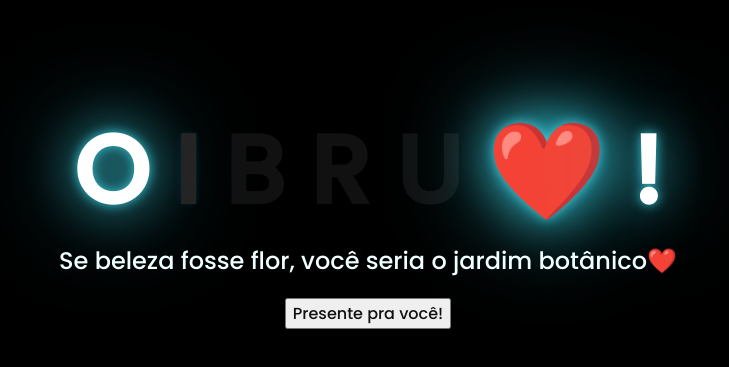
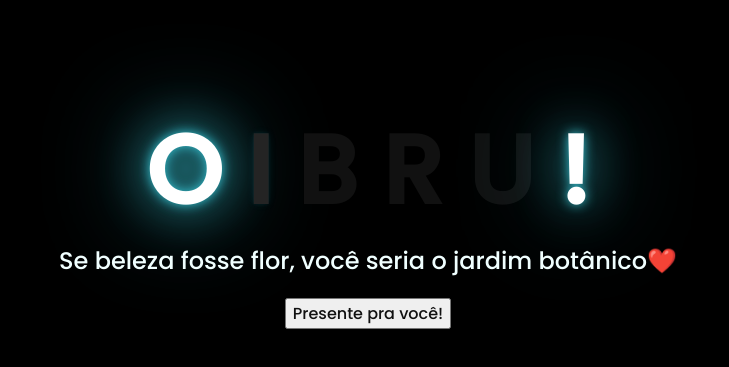
Before and after one commit to allanSS22/Bruninha-Chavosa, a plain HTML site: page index.html in a window 1280 px wide. Shown: the part 195-562 px from the top of the page, without its empty margins (280-1009 px from the left). Drawn offline with Linux system fonts and the light colour scheme.

Commit message:
Update index.html

```diff
--- a/index.html
+++ b/index.html
@@ -12,11 +12,10 @@
     <div class="greetings">
         <span>O</span>
         <span>I</span>
-        <span> </span>
+        <span>  </span>
         <span>B</span>
         <span>R</span>
         <span>U</span>
-        <span>❤️</span>
         <span>!</span>
     </div>
     <div class="description">
```
